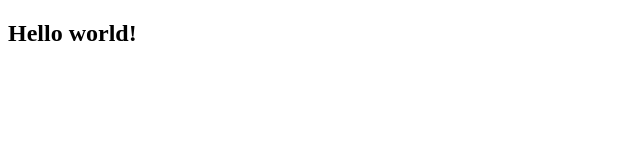
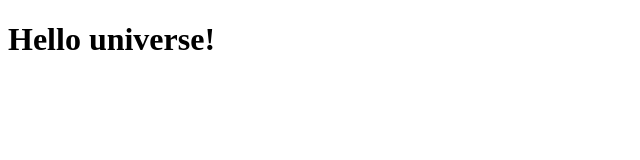
Before and after one commit to williampettersson/demo220901, a plain HTML site: page index.html in a window 1280 px wide. Shown: the whole page, without its empty margins (0-640 px from the left). Drawn offline with Linux system fonts and the light colour scheme.

Commit message:
updated headline to better suit audience

```diff
--- a/index.html
+++ b/index.html
@@ -7,7 +7,7 @@
     <title>Document</title>
 </head>
 <body>
-    <h2>Hello world!</h2>
+    <h1>Hello universe!</h1>
     <br/>
 </body>
 </html>
```
